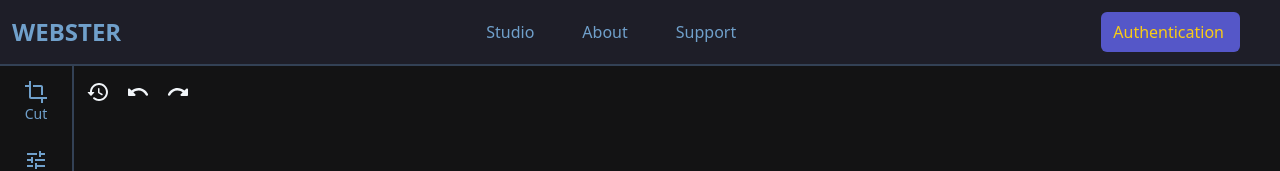
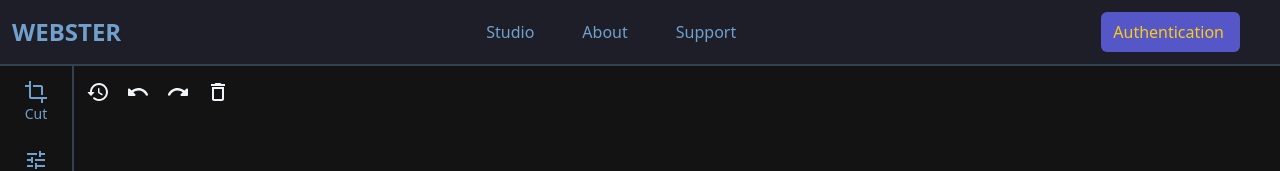
Before and after one commit to vbondarets/WEBSTER, a React (Create React App) app in the folder client/: page /studio in a window 1280 px wide. Shown: the top 171 px of the page. Built offline with nearby package versions, Linux system fonts and the light colour scheme; no server answers.

Commit message:
delete canvas'\s objects

```diff
--- a/client/src/components/Canvas.jsx
+++ b/client/src/components/Canvas.jsx
@@ -6,6 +6,7 @@ import { FileUploader } from "react-drag-drop-files";
 import RestoreRoundedIcon from "@mui/icons-material/RestoreRounded";
 import UndoRoundedIcon from "@mui/icons-material/UndoRounded";
 import RedoRoundedIcon from "@mui/icons-material/RedoRounded";
+import DeleteOutlineIcon from '@mui/icons-material/DeleteOutline';
 import "react-image-crop/dist/ReactCrop.css";
 import {
     setImage,
@@ -18,7 +19,7 @@ import {
 import FabricCanvas from "./fabricJS/FabricCanvas";
 
 const Canvas = () => {
-    const { downTools, image, previewImg, curTool } = useSelector(
+    const { downTools, image, previewImg, curTool, canvas } = useSelector(
         (state) => state.toolReducer.states[state.toolReducer.curState]
     );
     const dispatch = useDispatch();
@@ -74,6 +75,18 @@ const Canvas = () => {
                 >
                     <RedoRoundedIcon />
                 </div>
+                <div
+                    className="hover:bg-gray-200/40 p-2 rounded-lg cursor-pointer"
+                    onClick={() => {
+                        if (canvas) {
+                            canvas.getActiveObjects().forEach(object => canvas.remove(object))
+                            canvas.discardActiveObject()
+                            canvas.renderAll()
+                        }
+                    }}
+                >
+                    <DeleteOutlineIcon />
+                </div>
             </div>
             {previewImg && image ? (
                 <>
```
